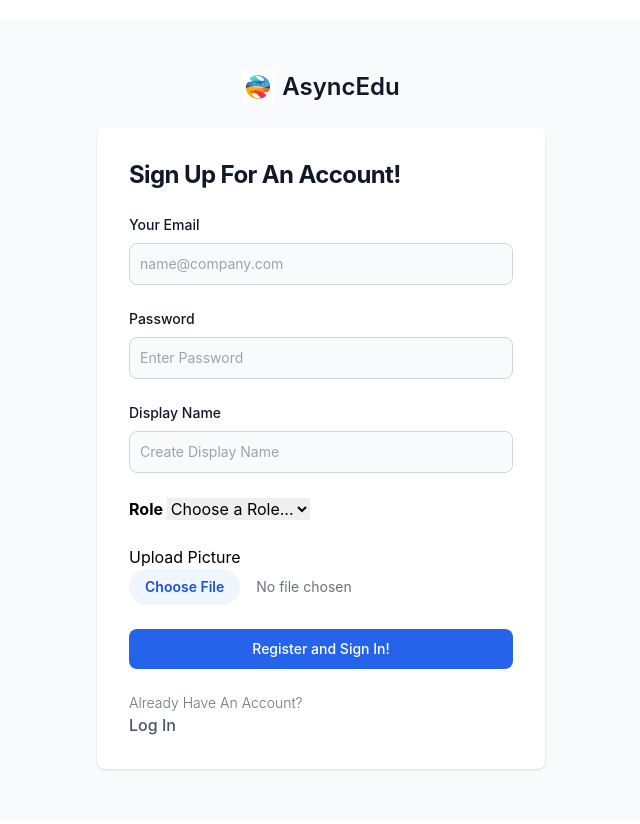
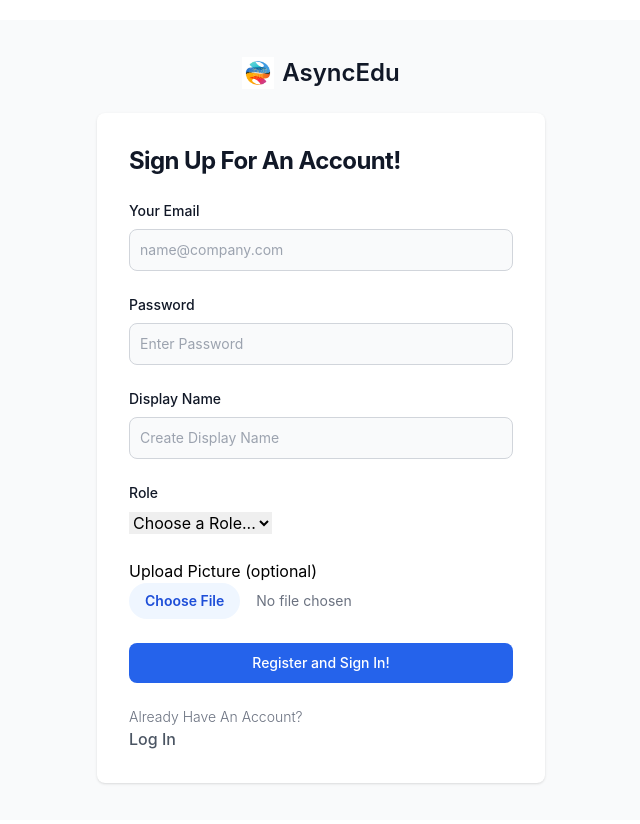
Before and after one commit to andrewjulian/phase-5-project, a React (Create React App) app in the folder client/: page /signup in a window 1280 px wide. Shown: the top 824 px of the page, without its empty margins (319-959 px from the left). Built offline with nearby package versions, Linux system fonts and the light colour scheme; no server answers.

Commit message:
updated css for signup page

```diff
--- a/client/src/components/Signup.js
+++ b/client/src/components/Signup.js
@@ -123,8 +123,11 @@ const Signup = () => {
               </div>
 
               <div>
-                <label htmlFor="type">
-                  <b>Role </b>
+                <label
+                  className="block mb-2 text-sm font-medium text-gray-900 dark:text-white"
+                  htmlFor="type"
+                >
+                  Role
                 </label>
                 <select
                   type="text"
@@ -140,7 +143,7 @@ const Signup = () => {
               </div>
 
               <div>
-                <label htmlFor="avatar">Upload Picture</label>
+                <label htmlFor="avatar">Upload Picture (optional)</label>
                 <input
                   className="block w-full text-sm text-gray-500 file:mr-4 file:py-2 file:px-4 file:rounded-full file:border-0 file:text-sm file:font-semibold file:bg-blue-50 file:text-blue-700 hover:file:bg-blue-100"
                   type="file"
```
